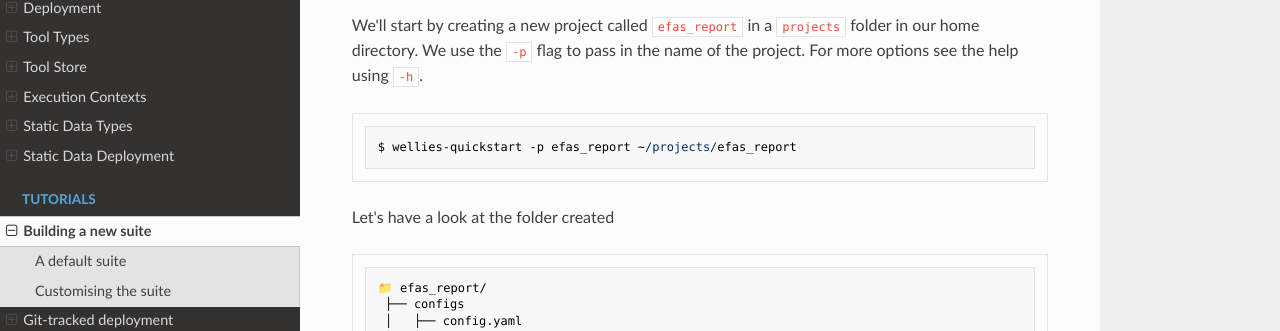
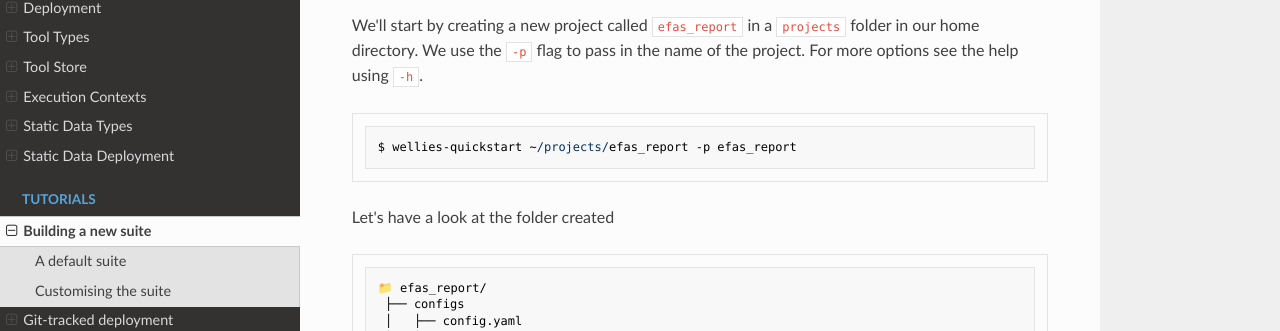
Before and after one commit to ecmwf/pyflow-wellies, an MkDocs documentation site: the page built from docs/quickstart_guide.md, in a window 1280 px wide and 900 px high. Shown: the part 299-630 px from the top of the window. Built offline with MkDocs 1.6.1, drawn with Linux system fonts in a browser that asks for light colours; nearby versions of some CDN libraries.

Commit message:
Restore changes

````diff
--- a/docs/quickstart_guide.md
+++ b/docs/quickstart_guide.md
@@ -8,7 +8,7 @@ and deployment of the suite. We'll use the `wellies-quickstart` tool to create a
 We'll start by creating a new project called `efas_report` in a `projects` folder in our home directory.  We use the `-p` flag to pass in the name of the project. For more options see the help using `-h`.
 
 ```console
-$ wellies-quickstart -p efas_report ~/projects/efas_report
+$ wellies-quickstart ~/projects/efas_report -p efas_report
 ```
 
 Let's have a look at the folder created
````
